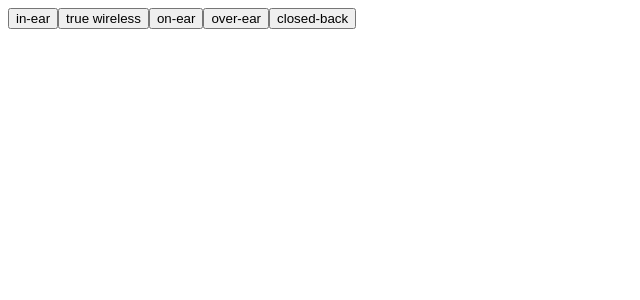
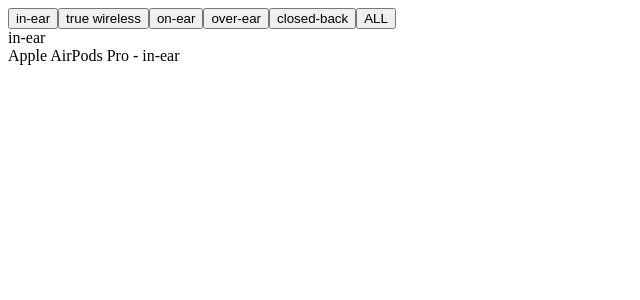
Before and after one commit to SArchieEdu/react-20231109, a React (Vite) app: page / in a window 1280 px wide. Shown: the top 300 px of the page, without its empty margins (0-640 px from the left). Built offline with nearby package versions, Linux system fonts and the light colour scheme.

Commit message:
lecture-3: add hook useState

```diff
--- a/src/components/product/component.jsx
+++ b/src/components/product/component.jsx
@@ -1,3 +1,13 @@
-export const Product = () => {
-  return <div>Product</div>;
+export const Product = ({ product }) => {
+  if (!product) {
+    return null;
+  }
+
+  const { name, type } = product;
+
+  return (
+    <div>
+      <span>{name}</span> - <span>{type}</span>
+    </div>
+  );
 };
--- /dev/null
+++ b/src/components/products/component.jsx
@@ -0,0 +1,11 @@
+import { Product } from "../product/component";
+
+export const Products = ({ products }) => {
+  return (
+    <div>
+      {products.map((product) => (
+        <Product product={product} />
+      ))}
+    </div>
+  );
+};
--- a/src/pages/products-page/component.jsx
+++ b/src/pages/products-page/component.jsx
@@ -1,14 +1,33 @@
+import { useState } from "react";
 import { Categories } from "../../components/categories/component";
+import { Products } from "../../components/products/component";
+
+const EMPTY_CATEGORY = "ALL";
 
 export const ProductsPage = ({ products }) => {
-  const categories = Array.from(new Set(products.map(({ type }) => type)));
+  const categories = Array.from(
+    new Set(products.map(({ type }) => type))
+  ).concat(EMPTY_CATEGORY);
+
+  const [selectedCategory, setSelectedCategory] = useState(categories[0]);
+
+  const filteredProducts = products.filter(
+    ({ type }) =>
+      type === selectedCategory || selectedCategory === EMPTY_CATEGORY
+  );
+
+  if (!products.length) {
+    return null;
+  }
 
   return (
     <div>
       <Categories
         categories={categories}
-        onCategorySelect={(category) => console.log(category)}
+        onCategorySelect={setSelectedCategory}
       />
+      {selectedCategory || "Select category"}
+      <Products products={filteredProducts} />
     </div>
   );
 };
```
Also changed, not shown: .eslintrc.cjs.
